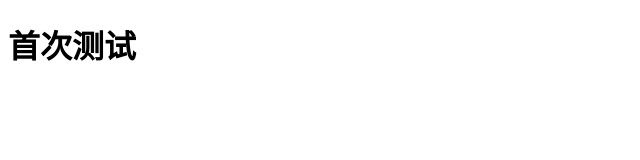
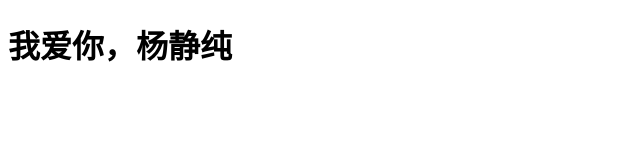
Before and after one commit to FzbGithub/FzbGithub.github.io, a plain HTML site: page index.html in a window 1280 px wide. Shown: the whole page, without its empty margins (0-640 px from the left). Drawn offline with Linux system fonts and the light colour scheme.

Commit message:
首次测试个人主页

```diff
--- a/index.html
+++ b/index.html
@@ -5,6 +5,6 @@
     <title>Fzb 个人主页</title>
 </head>
 <body>
-    <h1>首次测试</h1>
+    <h1>我爱你，杨静纯</h1>
 </body>
 </html>
```
